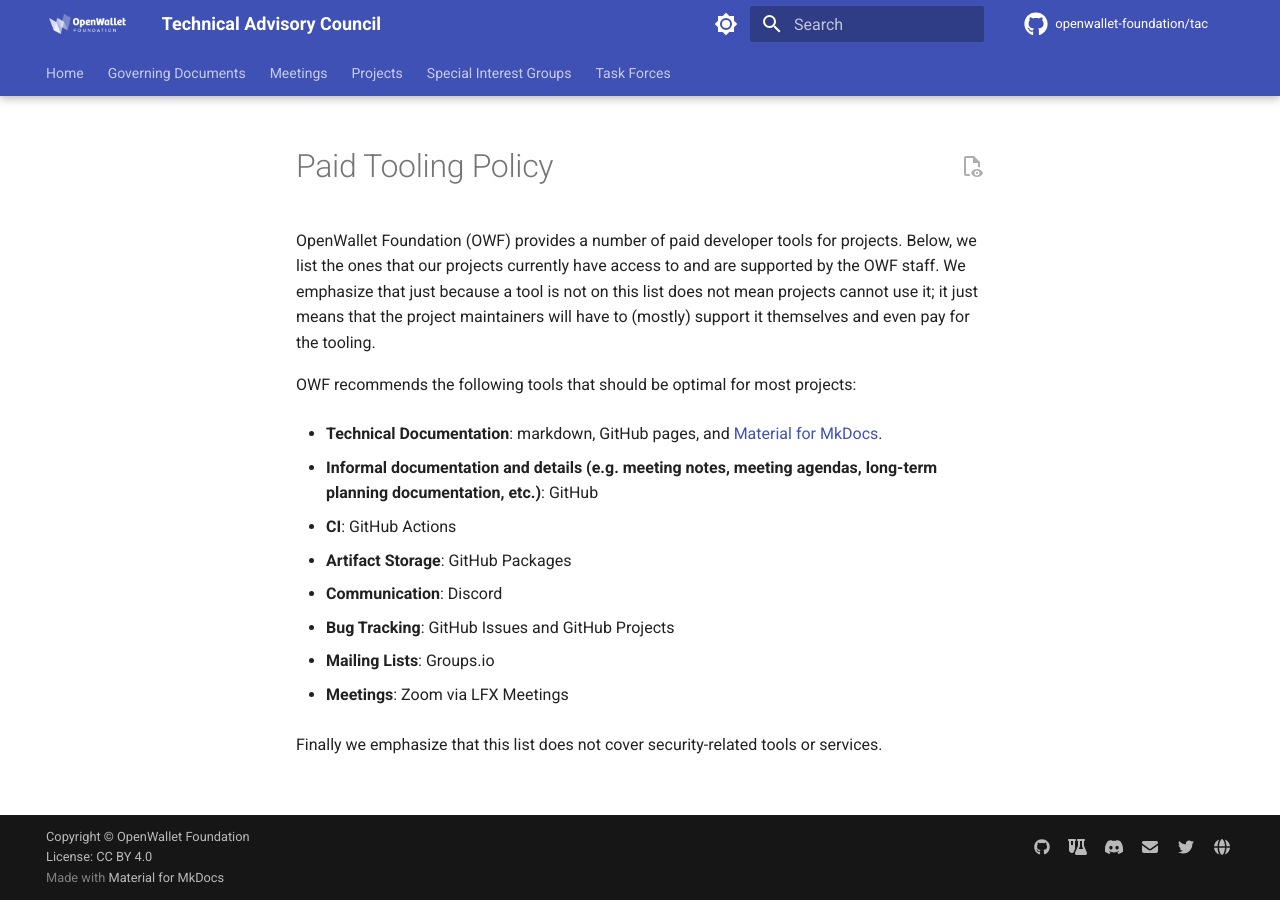
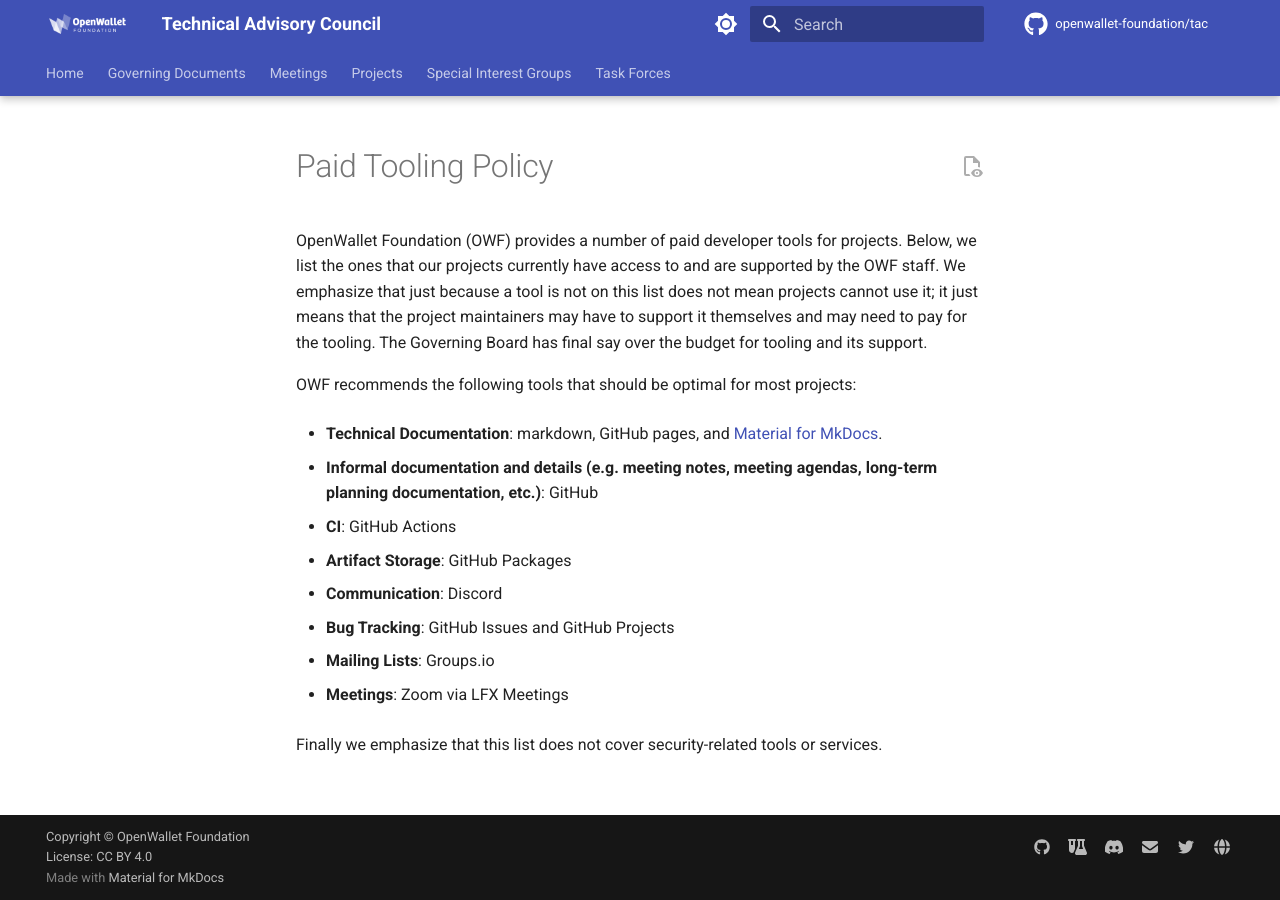
Before and after one commit to openwallet-foundation/tac, an MkDocs documentation site: the page built from docs/governance/paid-tooling-policy.md, in a window 1280 px wide. Built offline with MkDocs 1.6.1 and Material for MkDocs 9.7.7, drawn with Linux system fonts in a browser that asks for light colours; comment, search, counter and statistics services are not loaded.

Commit message:
Updates from TAC discussion.
Signed-off-by: Tracy Kuhrt <tracy.a.kuhrt@accenture.com>

```diff
--- a/docs/governance/paid-tooling-policy.md
+++ b/docs/governance/paid-tooling-policy.md
@@ -1,6 +1,6 @@
 # Paid Tooling Policy
 
-OpenWallet Foundation (OWF) provides a number of paid developer tools for projects. Below, we list the ones that our projects currently have access to and are supported by the OWF staff. We emphasize that just because a tool is not on this list does not mean projects cannot use it; it just means that the project maintainers will have to (mostly) support it themselves and even pay for the tooling.
+OpenWallet Foundation (OWF) provides a number of paid developer tools for projects. Below, we list the ones that our projects currently have access to and are supported by the OWF staff. We emphasize that just because a tool is not on this list does not mean projects cannot use it; it just means that the project maintainers may have to support it themselves and may need to pay for the tooling. The Governing Board has final say over the budget for tooling and its support.
 
 OWF recommends the following tools that should be optimal for most projects:
 
```
